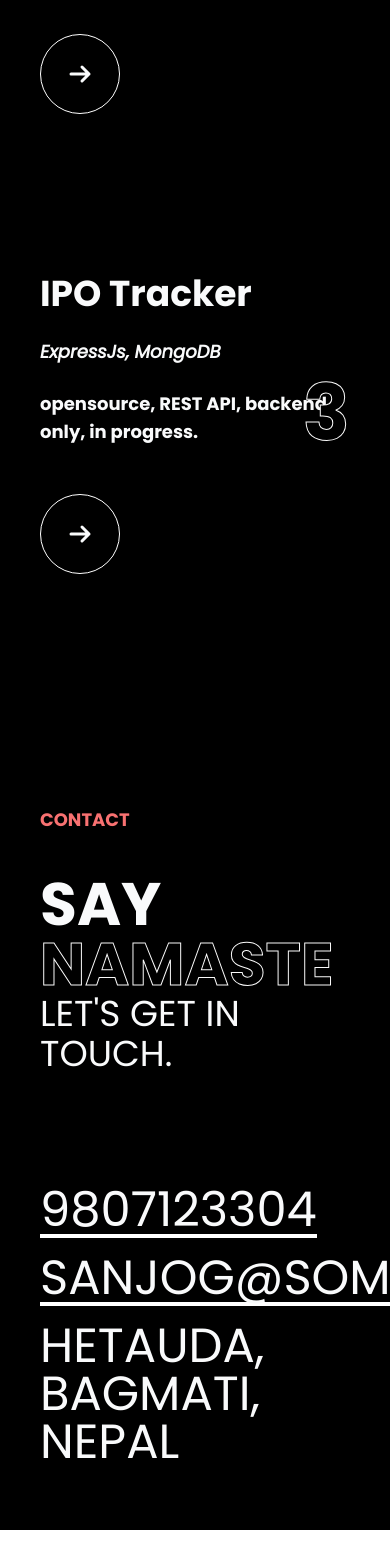
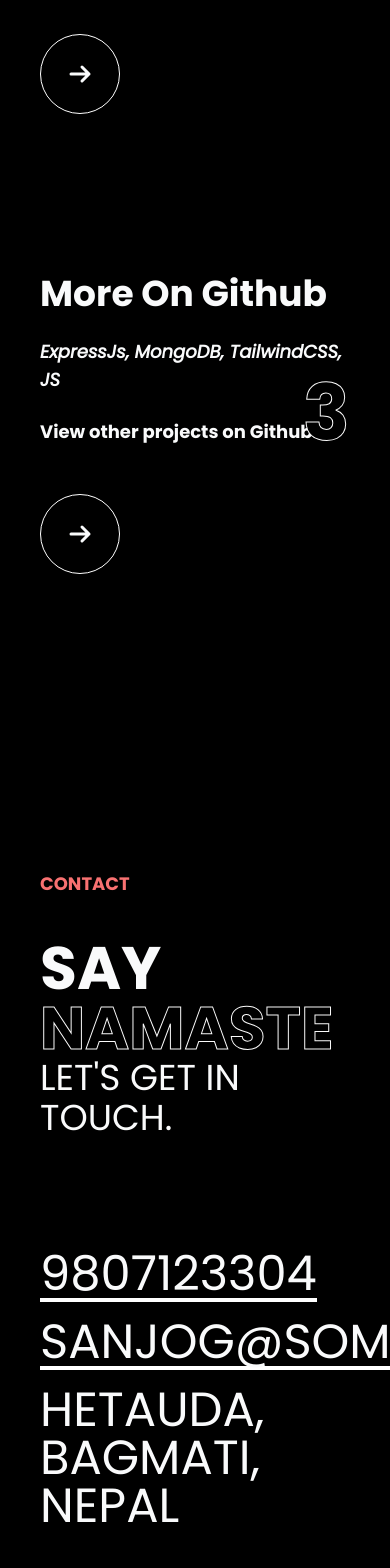
Before and after one commit to sombii/sanjogr-new, a React (Create React App) app: page / in a window 390 px wide. Shown: the part 1731-3299 px from the top of the page. Before the commit the page ends 3261 px from the top, so only its background shows below. Built offline with nearby package versions, Linux system fonts and the light colour scheme.

Commit message:
update ui, updated works

```diff
--- a/src/components/Contact.js
+++ b/src/components/Contact.js
@@ -35,7 +35,7 @@ export default function Contact() {
 
 
     return (
-        <div className="px-10 sm:px-20 relative  my-16 lg:my-32  flex justify-center flex-col">
+        <div className="px-10 sm:px-20 relative my-32 lg:mt-60 lg:mb-32  flex justify-center flex-col">
             <h2 className="mb-10 text-lg text-red-400 lg:col-span-2 font-bold">CONTACT</h2>
             <div className="space-y-28">
                 <div className="leading-relaxed flex flex-col text-left mb-16">
--- a/src/components/Works.js
+++ b/src/components/Works.js
@@ -77,19 +77,19 @@ export default function Works() {
                 <div className="flex flex-col mb-32">
                     <article className="relative">
                         <div className="text-lg max-w-xs">
-                            <h3 className="text-4xl">IPO Tracker</h3>
-                            <p className="my-6 italic">ExpressJs, MongoDB</p>
-                            <p>opensource, REST API, backend only, in progress.</p>
+                            <h3 className="text-4xl">More On Github</h3>
+                            <p className="my-6 italic">ExpressJs, MongoDB, TailwindCSS, JS</p>
+                            <p>View other projects on Github.</p>
                         </div>
                         <a className="rounded-full bg-black border border-white w-20 h-20 mt-12 flex justify-center items-center block text-8xl relative visit-btn"
-                           href="https://github.com/sombii/ipo-tracker" target="_blank" rel="noreferrer">
+                           href="https://github.com/sombii" target="_blank" rel="noreferrer">
                             <svg xmlns="http://www.w3.org/2000/svg" className="h-6 w-6" fill="none"
                                  viewBox="0 0 24 24" stroke="currentColor">
                                 <path strokeLinecap="round" strokeLinejoin="round" strokeWidth={3}
                                       d="M14 5l7 7m0 0l-7 7m7-7H3"/>
                             </svg>
                             <div className="absolute top-1/2 left-1/2 transform -translate-x-1/2 -translate-y-1/2 bg-white rounded-full flex justify-center items-center text-black visit-btn-overlay">
-                                <p className="text-xs visit-btn-overlay-txt">source</p>
+                                <p className="text-xs visit-btn-overlay-txt">github</p>
                             </div>
                         </a>
                         <p className="number font-bold absolute right-0 top-20">3</p>
```
